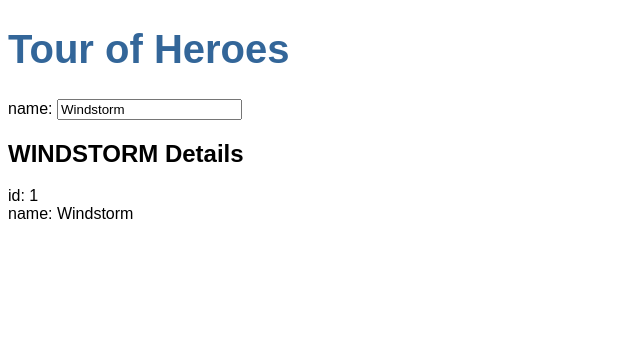
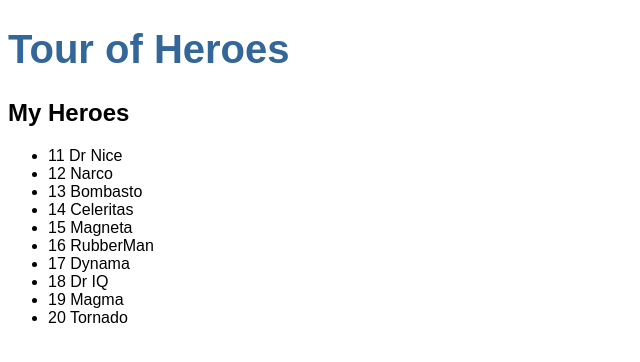
Before and after one commit to zeshan94wajid/Angular-app, an Angular app in the folder angular-tour-of-heroes/: page / in a window 1280 px wide. Shown: the top 362 px of the page, without its empty margins (0-640 px from the left). Built offline with nearby package versions, Linux system fonts and the light colour scheme.

Commit message:
display list of heroes

```diff
--- a/angular-tour-of-heroes/src/app/heroes/heroes.component.html
+++ b/angular-tour-of-heroes/src/app/heroes/heroes.component.html
@@ -1,9 +1,15 @@
-<div>
-  <label>name:
-    <input [(ngModel)]="hero.name" placeholder="name"/>
-  </label>
-</div>
+<!--<div>-->
+<!--  <label>name:-->
+<!--    <input [(ngModel)]="hero.name" placeholder="name"/>-->
+<!--  </label>-->
+<!--</div>-->
 
-<h2>{{hero.name | uppercase}} Details</h2>
-<div><span>id: </span>{{hero.id}}</div>
-<div><span>name: </span>{{hero.name}}</div>
+<!--<h2>{{hero.name | uppercase}} Details</h2>-->
+<!--<div><span>id: </span>{{hero.id}}</div>-->
+<!--<div><span>name: </span>{{hero.name}}</div>-->
+<h2>My Heroes</h2>
+<ul class="heroes">
+  <li *ngFor="let hero of heroes">
+    <span class="badge">{{ hero.id }}</span> {{ hero.name }}
+  </li>
+</ul>
--- a/angular-tour-of-heroes/src/app/heroes/heroes.component.ts
+++ b/angular-tour-of-heroes/src/app/heroes/heroes.component.ts
@@ -1,16 +1,19 @@
 import { Component, OnInit } from '@angular/core';
 import { Hero } from '../hero';
+import { HEROES } from '../mock-heroes';
+
 @Component({
   selector: 'app-heroes',
   templateUrl: './heroes.component.html',
   styleUrls: ['./heroes.component.css']
 })
 export class HeroesComponent implements OnInit {
-
   hero: Hero = {
     id: 1,
     name: 'Windstorm'
   };
+
+  heroes = HEROES;
 
   constructor() { }
 
```
